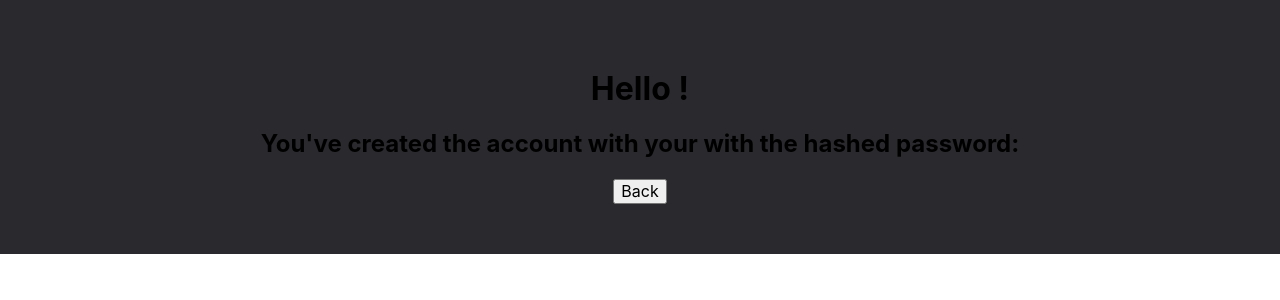
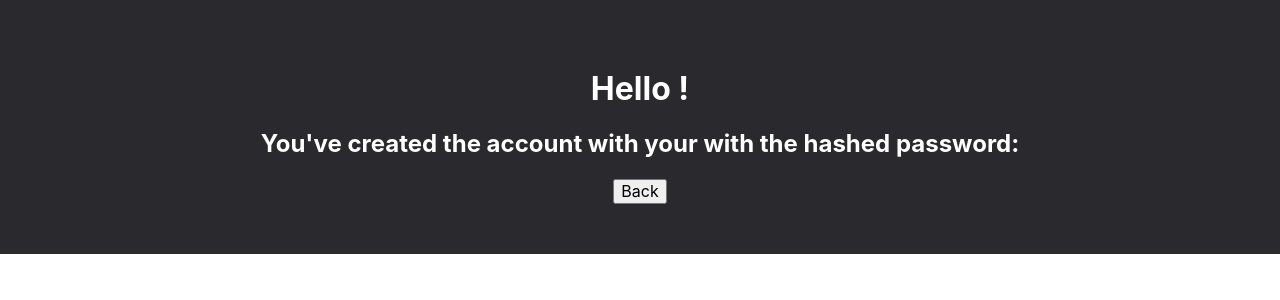
Before and after one commit to bethel-school-of-technology/Talk-With-Me-Frontend, a React (Create React App) app: page / in a window 1280 px wide. Both pictures are taken after a click on the button "Profile". Shown: the top 300 px of the page. Built offline with nearby package versions, Linux system fonts and the light colour scheme; no server answers.

Commit message:
updated profilepage

```diff
--- a/src/Pages/ProfilePage.js
+++ b/src/Pages/ProfilePage.js
@@ -1,11 +1,13 @@
 import React from 'react';
+import '../components/CSS/Profile.css';
+
 
 const ProfilePage = ({ onRouteChange, wholeState }) => {
     return(
         <div className='flexcontainer background vertical h-400'>
-            <h1>Hello {wholeState.firstname} {wholeState.lastname}!</h1>
-            <h2>You've created the account with your {wholeState.email} with the hashed password:</h2>
-            <h5>{wholeState.password}</h5>
+            <h1 className='white'>Hello {wholeState.firstname} {wholeState.lastname}!</h1>
+            <h2 className='white'>You've created the account with your {wholeState.email} with the hashed password:</h2>
+            <h5 className='white'>{wholeState.password}</h5>
             <button onClick={() => onRouteChange('home')}>Back</button>
         </div>
     );
--- /dev/null
+++ b/src/components/CSS/Profile.css
@@ -0,0 +1,3 @@
+.white {
+    color: white;
+}
--- a/src/containers/regform/LoginForm.js
+++ b/src/containers/regform/LoginForm.js
@@ -87,7 +87,7 @@ class LoginForm extends React.Component {
                         type='submit'
                         value='LogIn'
                     />
-                    <button onClick={this.onLogout} value='logout'>Logout</button>
+                    {/* <button onClick={this.onLogout} value='logout'>Logout</button> */}
                     <div>
                         <button onClick={() => this.props.onRouteChange('profile')}>Profile</button>
                     </div>
```
